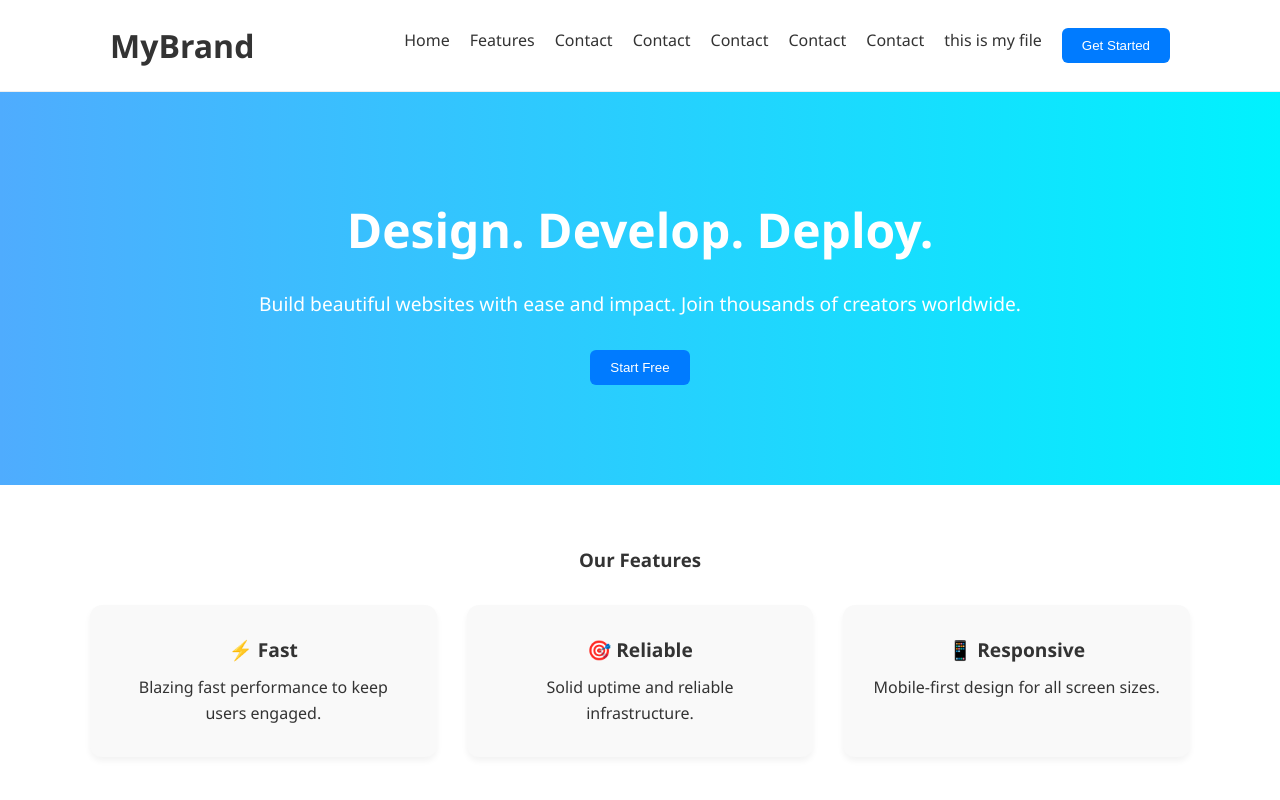
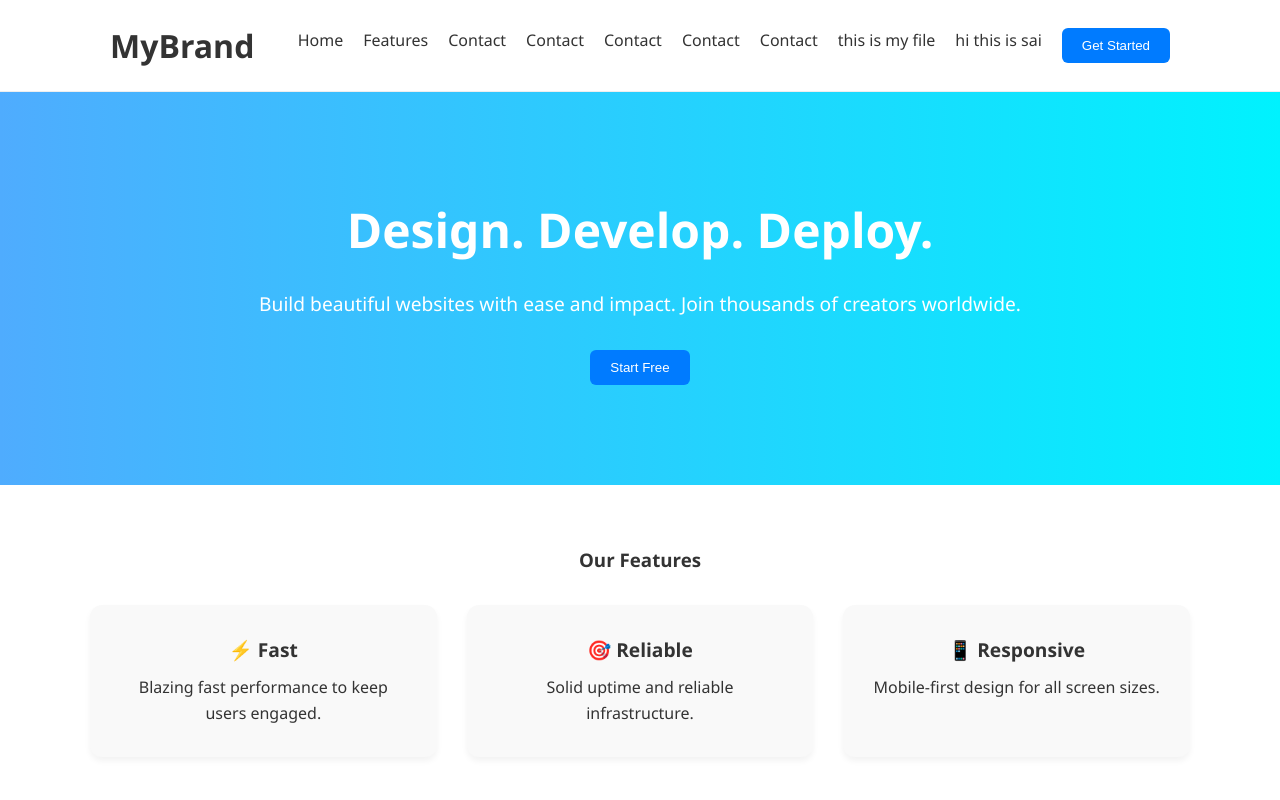
Before and after one commit to msaikumarr/sample, a plain HTML site: page index.html in a window 1280 px wide. Shown: the top 800 px of the page. Drawn offline with Linux system fonts and the light colour scheme.

Commit message:
my update

```diff
--- a/index.html
+++ b/index.html
@@ -20,6 +20,7 @@
         <a href="#">Contact</a>
         <a href="#">Contact</a>
         <p>this is my file</p>
+        <p>hi this is sai</p>
 
         <button class="cta-button">Get Started</button>
       </nav>
```
